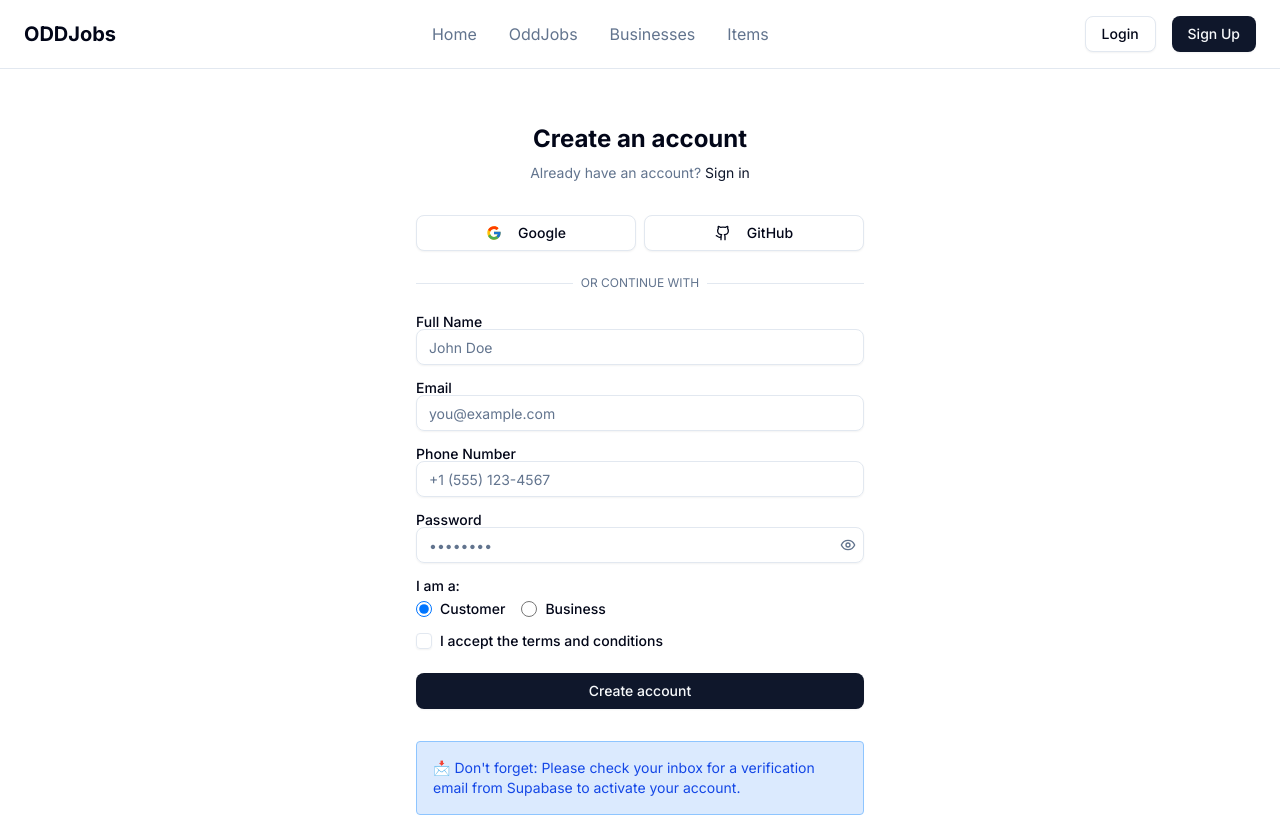
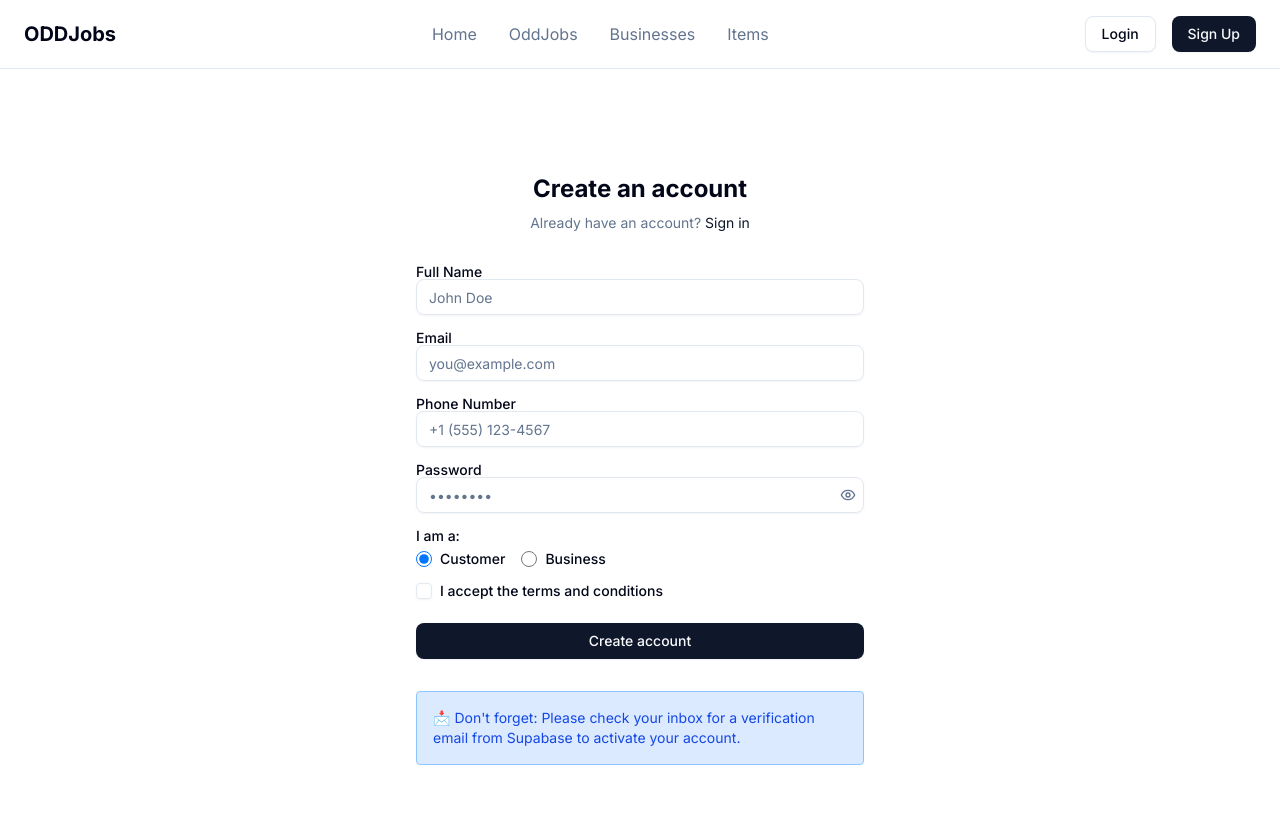
Before and after one commit to g20m3586/Odd_Jobs, a Next.js app in the folder oddjobs/: page /auth/signup in a window 1280 px wide. Shown: the top 817 px of the page. Built offline with nearby package versions, Linux system fonts and the light colour scheme; no server answers.

Commit message:
update sign up page
temporarily disabled google and github buttons for a later date.

```diff
--- a/oddjobs/src/app/auth/signup/page.js
+++ b/oddjobs/src/app/auth/signup/page.js
@@ -191,7 +191,7 @@
         </Alert>
       )}
 
-      <div className="grid grid-cols-2 gap-2 mb-6">
+      {/* <div className="grid grid-cols-2 gap-2 mb-6">
         <Button
           variant="outline"
           onClick={() => handleSocialLogin('google')}
@@ -219,7 +219,7 @@
             Or continue with
           </span>
         </div>
-      </div>
+      </div> */}
 
       <CardContent>
         <form onSubmit={form.handleSubmit(handleSignup)} className="space-y-6">
```
